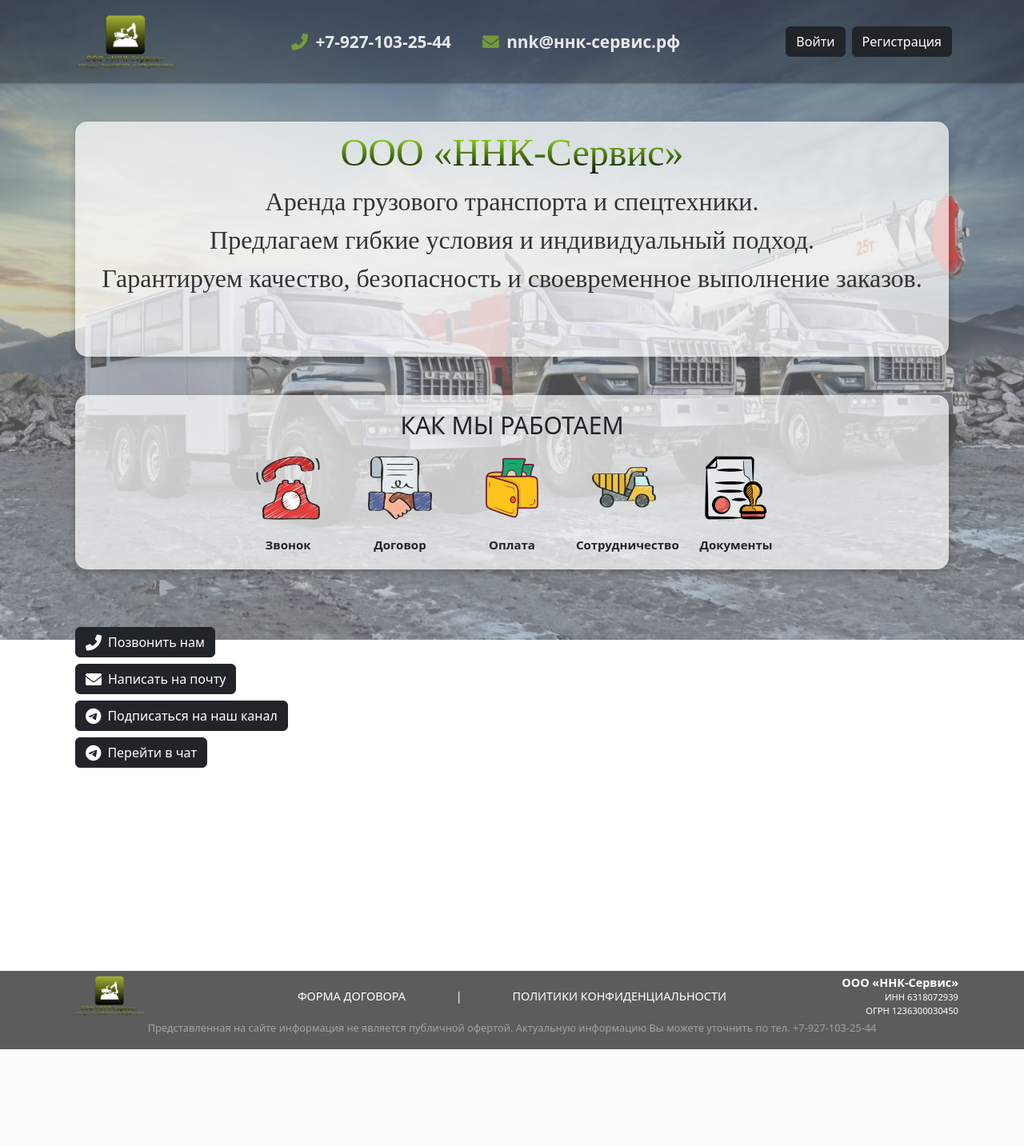
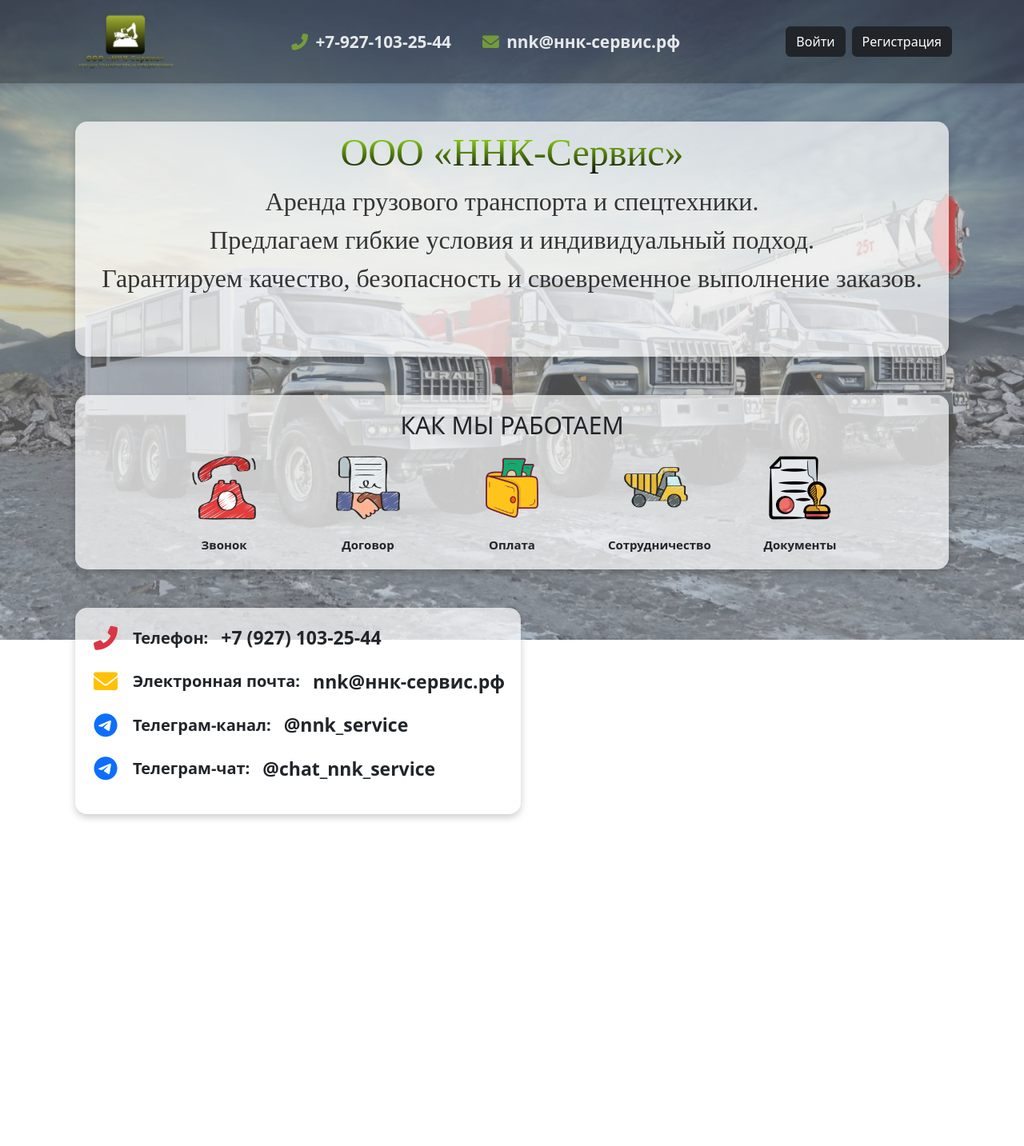
Before and after one commit to temka778/Transport, a Django app: page / in a window 1280 px wide. Shown: the top 1433 px of the page at 80% size. Before the commit the page ends 1312 px from the top, so only its background shows below. Run offline with Django 5.2, Linux system fonts and the light colour scheme; data that the repository does not hold is empty; some libraries are stand-ins or nearby versions.

Commit message:
Изменил блок контакты, мобильное и десктопное представления - отличаются теперь. Удалил ненужную ссылку входа после сброса пароля и установления нового пароля.

```diff
--- /dev/null
+++ b/transport/static/css/contacts.css
@@ -0,0 +1,45 @@
+/* Стили для десктопов */
+@media (min-width: 992px) {
+    .contact {
+      background-color: rgba(255, 255, 255, 0.7); /* Полупрозрачный фон */
+      box-shadow: 0 4px 10px rgba(0, 0, 0, 0.2); /* Легкая тень */
+      border-radius: 15px; /* Закругленные углы */
+      padding: 20px; /* Отступы внутри */
+    }
+
+    .contact-item {
+      margin-bottom: 20px;
+    }
+
+    .desktop-icon {
+      font-size: 30px;
+      display: inline-block;
+      width: 36px;
+      text-align: center;
+    }
+
+    .contact-text-1 {
+        font-size: 20px;
+        font-weight: bold;
+        display: inline-block;
+      }
+
+    .contact-text-2 {
+      font-size: 23px;
+      font-weight: bold;
+      display: inline-block;
+      border-radius: 7px;
+      background-color: transparent;
+      transition: background-color 0.3s ease, color 0.3s ease;
+    }
+
+    .contact-text-2:hover {
+        background-color: rgba(35, 59, 8, 0.801); /* Легкий фон при наведении */
+        border-radius: 7px; /* Закругленные углы */
+        color: #ffffff;
+    }
+
+    .mobile-only {
+      display: none;
+    }
+  }
--- a/transport/static/css/operating_procedure.css
+++ b/transport/static/css/operating_procedure.css
@@ -47,7 +47,7 @@
 @media (max-width: 1399px) {
     .steps {
         flex-wrap: wrap;
-        gap: 20px; /* Уменьшаем промежутки между шагами */
+        gap: 60px; /* Уменьшаем промежутки между шагами */
     }
 
     .step {
@@ -62,11 +62,24 @@
     }
 }
 
+@media (max-width: 991px) {
+    .steps {
+        flex-wrap: wrap;
+        gap: 5px; /* Уменьшаем промежутки между шагами */
+    }
+
+    .icon {
+        width: 45px;
+        height: 45px;
+        margin: 0 auto 20px; /* Центрируем и добавляем отступ снизу */
+    }
+}
+
 @media (max-width: 480px) {
     .step {
         flex: 1 1 100%; /* Один шаг в строку на мобильных устройствах */
     }
     .how-we-work h2 {
-        font-size: 20px;
+        font-size: 25px;
     }
 }
--- a/transport/templates/services/contacts.html
+++ b/transport/templates/services/contacts.html
@@ -1,21 +1,41 @@
+{% load static %}
+{% block extra_css %}
+  <link rel="stylesheet" href="{% static 'css/contacts.css' %}">
+{% endblock %}
 <div class="mt-5 d-flex justify-content-between align-items-start flex-wrap">
-  <div class="me-4 mb-3">
-    <br>
-    <a href="tel:+79271032544" class="btn btn-dark text-white mb-2" style="display: inline-flex; align-items: center;">
+  <div class="me-4 mb-3 contact">
+    <div class="contact-item d-flex align-items-center">
+      <i class="fas fa-phone-alt desktop-icon text-danger d-none d-lg-inline"></i>
+      <a href="tel:+79271032544" class="btn btn-dark text-white mb-2 mobile-only d-inline d-lg-none" style="display: inline-flex; align-items: center;">
         <i class="fas fa-phone-alt fa-lg me-2"></i> Позвонить нам
       </a>
-    <br>
-    <a href="mailto:nnk@ннк-сервис.рф" class="btn btn-dark text-white mb-2" style="display: inline-flex; align-items: center;">
+      <span class="contact-text-1 ms-3 d-none d-lg-inline">Телефон:</span>
+      <span class="contact-text-2 ms-3 d-none d-lg-inline">+7 (927) 103-25-44</span>
+    </div>
+    <div class="contact-item d-flex align-items-center">
+      <i class="fas fa-envelope desktop-icon text-warning d-none d-lg-inline"></i>
+      <a href="mailto:nnk@ннк-сервис.рф" class="btn btn-dark text-white mb-2 mobile-only d-inline d-lg-none" style="display: inline-flex; align-items: center;">
         <i class="fas fa-envelope fa-lg me-2"></i> Написать на почту
       </a>
-    <br>
-    <a href="https://t.me/nnk_service" target="_blank" class="btn btn-dark text-white mb-2" style="display: inline-flex; align-items: center;">
+      <span class="contact-text-1 ms-3 d-none d-lg-inline">Электронная почта:</span>
+      <span class="contact-text-2 ms-3 d-none d-lg-inline">nnk@ннк-сервис.рф</span>
+    </div>
+    <div class="contact-item d-flex align-items-center">
+      <i class="fab fa-telegram desktop-icon text-primary d-none d-lg-inline"></i>
+      <a href="https://t.me/nnk_service" target="_blank" class="btn btn-dark text-white mb-2 mobile-only d-inline d-lg-none" style="display: inline-flex; align-items: center;">
         <i class="fab fa-telegram fa-lg me-2"></i> Подписаться на наш канал
       </a>
-    <br>
-    <a href="https://t.me/chat_nnk_service" target="_blank" class="btn btn-dark text-white" style="display: inline-flex; align-items: center;">
+      <span class="contact-text-1 ms-3 d-none d-lg-inline">Телеграм-канал:</span>
+      <span class="contact-text-2 ms-3 d-none d-lg-inline">@nnk_service</span>
+    </div>
+    <div class="contact-item d-flex align-items-center">
+      <i class="fab fa-telegram desktop-icon text-primary d-none d-lg-inline"></i>
+      <a href="https://t.me/chat_nnk_service" target="_blank" class="btn btn-dark text-white mb-2 mobile-only d-inline d-lg-none" style="display: inline-flex; align-items: center;">
         <i class="fab fa-telegram fa-lg me-2"></i> Перейти в чат
       </a>
+      <span class="contact-text-1 ms-3 d-none d-lg-inline">Телеграм-чат:</span>
+      <span class="contact-text-2 ms-3 d-none d-lg-inline">@chat_nnk_service</span>
+    </div>
   </div>
   <div style="width: 100%; max-width: 560px;">
     <iframe src="https://yandex.ru/map-widget/v1/?z=12&ol=biz&oid=151278336386" width="100%" height="400" frameborder="0" style="border:0;" allowfullscreen></iframe>
--- a/transport/templates/users/password_reset_complete.html
+++ b/transport/templates/users/password_reset_complete.html
@@ -7,7 +7,6 @@
         <div class="card-header">Восстановление пароля завершено</div>
         <div class="card-body">
           <p>Ваш пароль был сохранен. Используйте его для входа</p>
-          <a href="{% url 'login' %}" class="btn btn-dark text-white">войти</a>
         </div>
       </div>
     </div>
```
Lines whose indentation alone changed are shown as unchanged.
